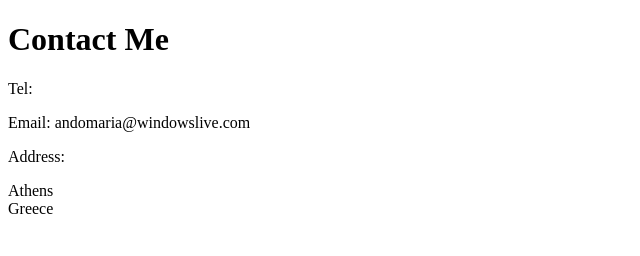
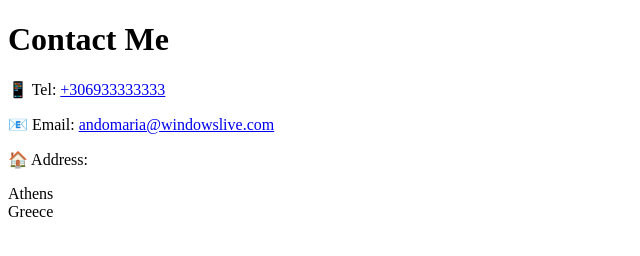
Before and after one commit to andomaria/html-Resume, a plain HTML site: page personal/contact.html in a window 1280 px wide. Shown: the whole page, without its empty margins (0-640 px from the left). Drawn offline with Linux system fonts and the light colour scheme.

Commit message:
Update contact.html

```diff
--- a/personal/contact.html
+++ b/personal/contact.html
@@ -7,9 +7,15 @@
   </head>
   <body>
     <h1>Contact Me</h1>
-    <p>Tel:</p>
-    <p>Email: andomaria@windowslive.com</p>
-    <p>Address:</p>
+    <p>
+      📱 Tel:
+      <a href="tel:+306933333333">+306933333333</a>
+    </p>
+    <p>
+      📧 Email:
+      <a href="mailo: andomaria@windowslive.com">andomaria@windowslive.com</a>
+    </p>
+    <p>🏠 Address:</p>
     <p>
       Athens<br />
       Greece <br />
```
